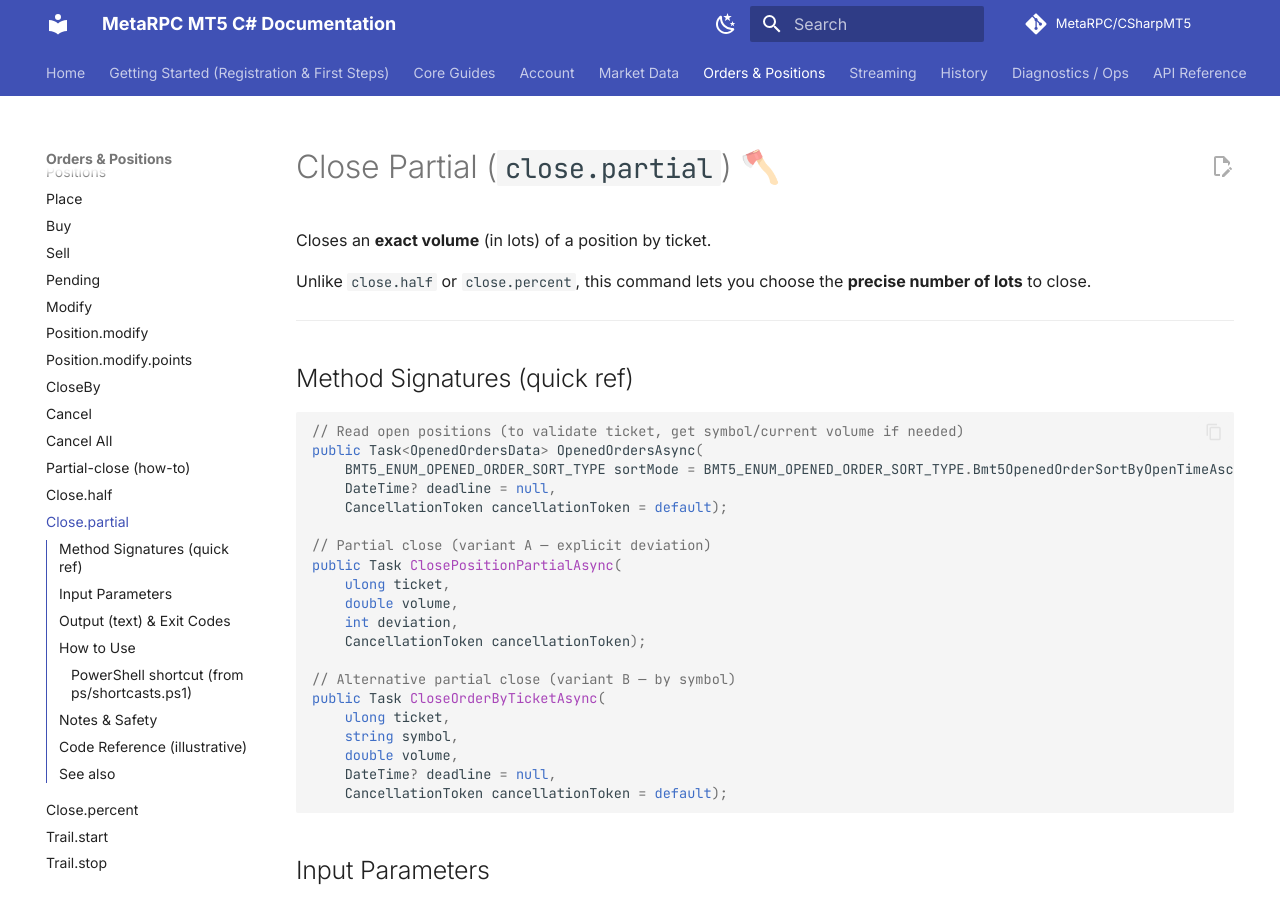
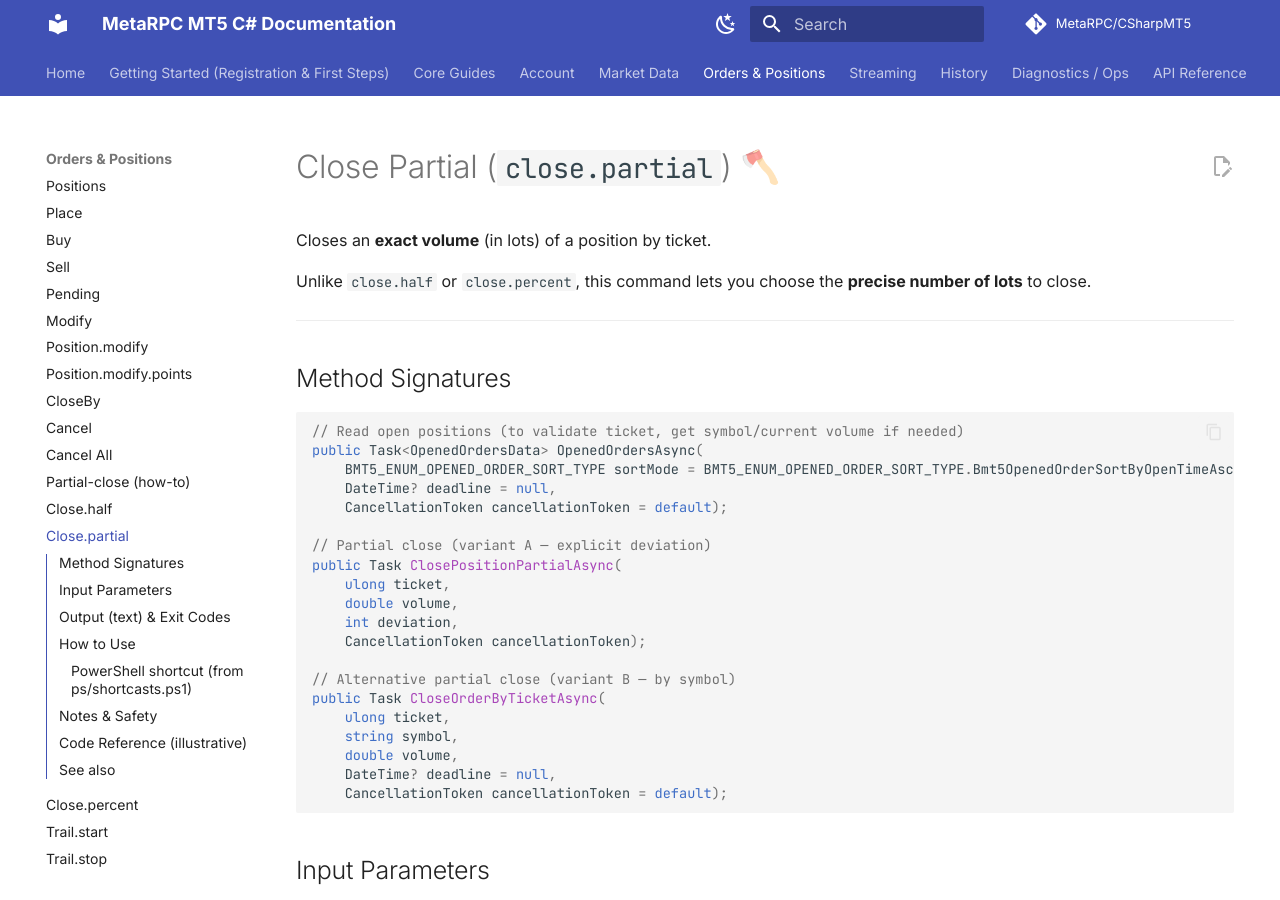
Before and after one commit to MetaRPC/CSharpMT5, an MkDocs documentation site: the page built from docs/Orders_Positions/Close.partial.md, in a window 1280 px wide and 900 px high. Built offline with MkDocs 1.6.1 and Material for MkDocs 9.7.7, drawn with Linux system fonts in a browser that asks for light colours; comment, search, counter and statistics services are not loaded.

Commit message:
Update Close.partial.md

````diff
--- a/docs/Orders_Positions/Close.partial.md
+++ b/docs/Orders_Positions/Close.partial.md
@@ -5,7 +5,7 @@ Closes an **exact volume** (in lots) of a position by ticket.
 Unlike `close.half` or `close.percent`, this command lets you choose the **precise number of lots** to close.
 
 ---
-## Method Signatures (quick ref)
+## Method Signatures
 
 ```csharp
 // Read open positions (to validate ticket, get symbol/current volume if needed)
````
